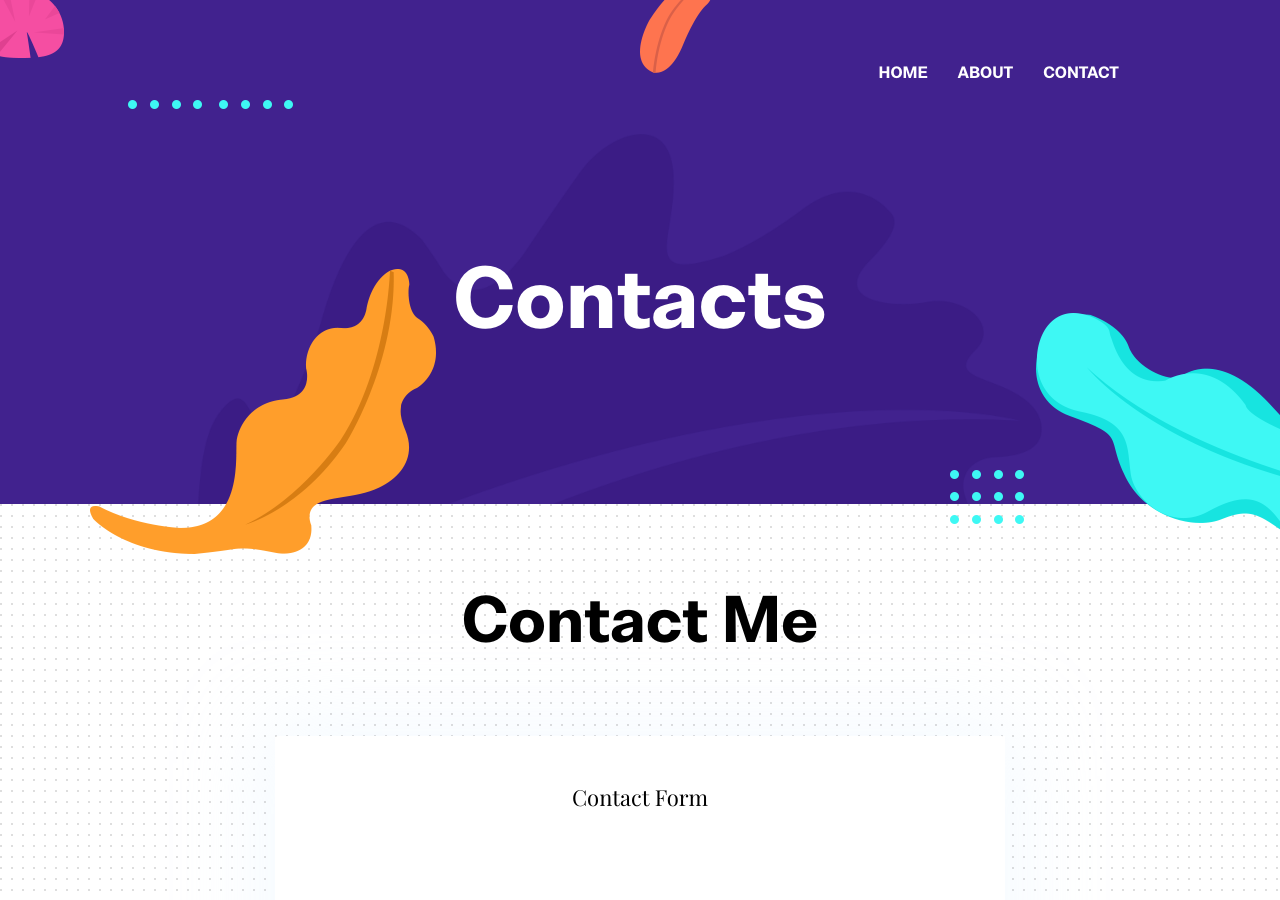
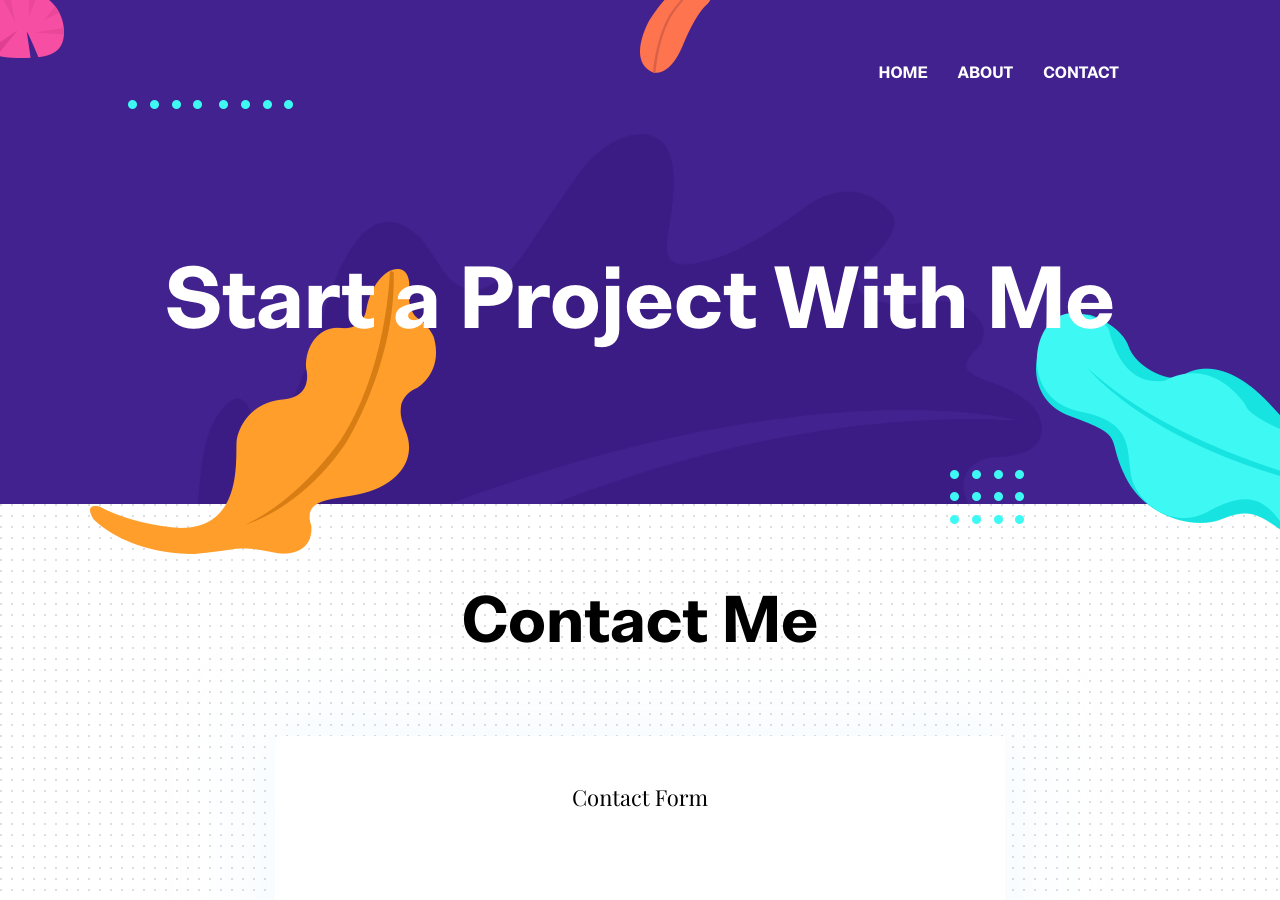
Before and after one commit to danielkol10/portfolio, a Jekyll site: the page built from _pages/contact.html, in a window 1280 px wide and 900 px high. Built offline with Jekyll 4.4.1, drawn with Linux system fonts in a browser that asks for light colours.

Commit message:
changed contacts to start a project

```diff
--- a/_pages/contact.html
+++ b/_pages/contact.html
@@ -1,4 +1,4 @@
 ---
 layout: page
-title: Contacts
+title: Start a Project With Me
 ---
```
